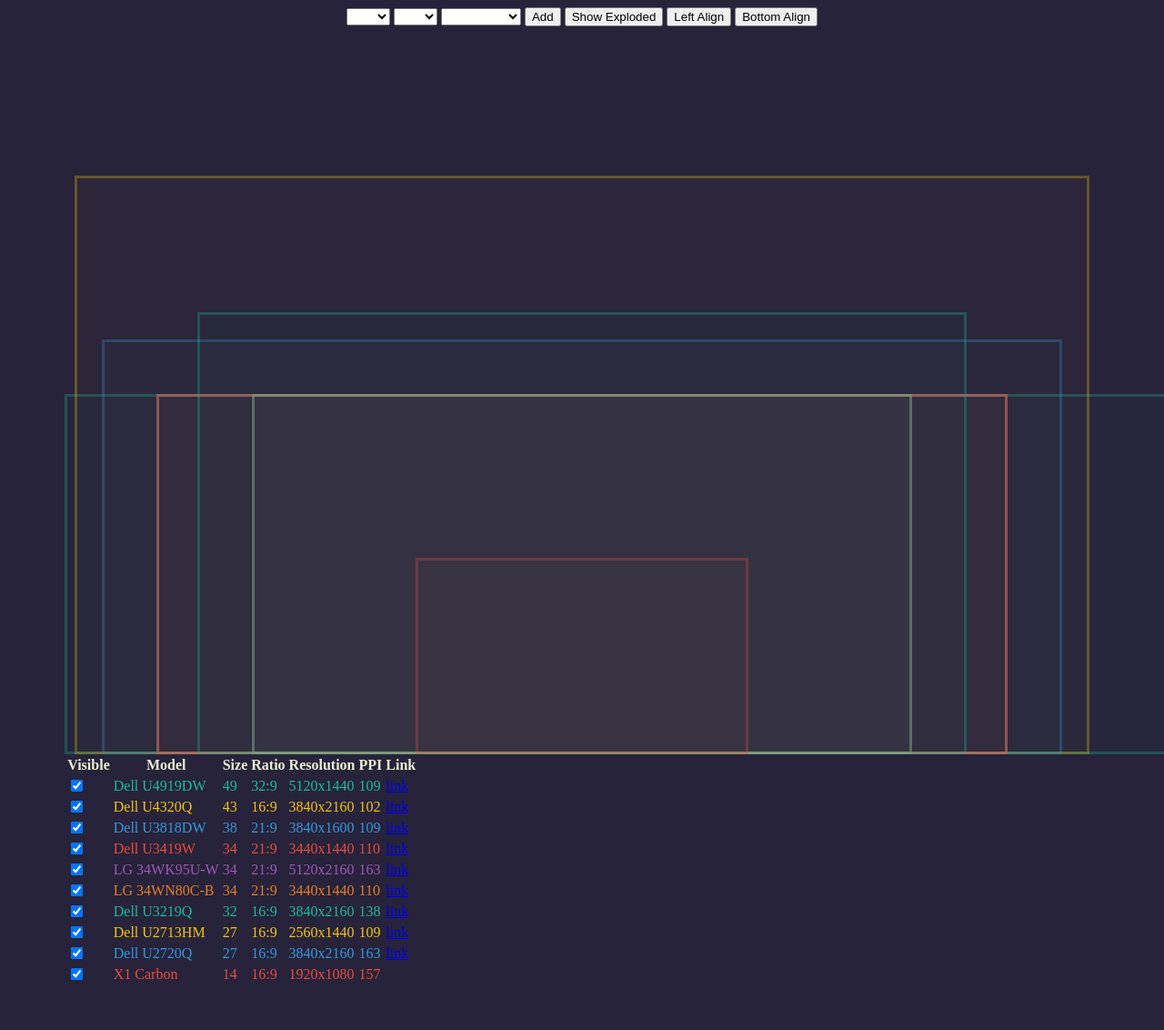
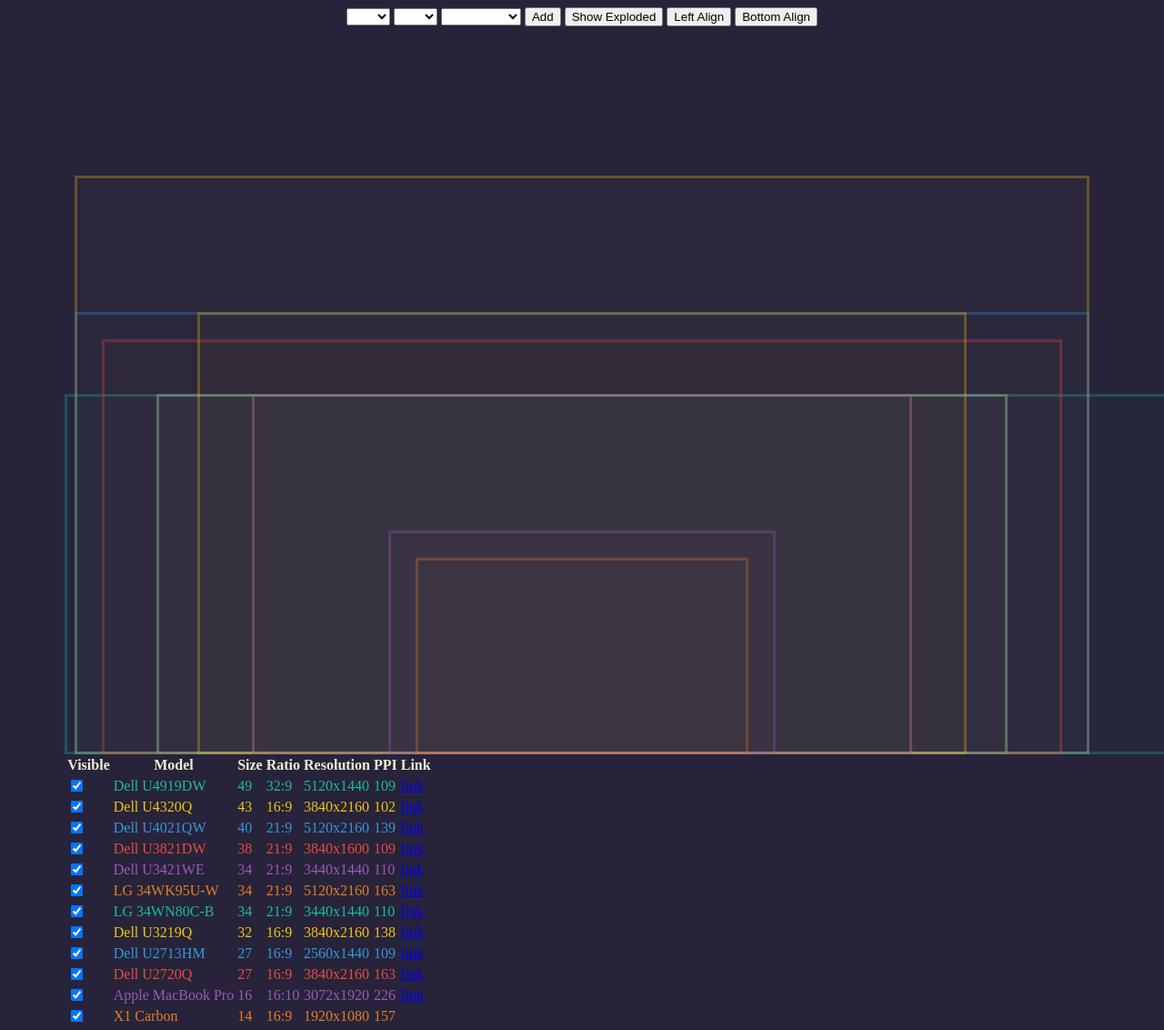
Before and after one commit to bwiggs/monitor-tool, a plain HTML site: page index.html in a window 1280 px wide. Shown: the top 1132 px of the page at 91% size. Before the commit the page ends 1091 px from the top, so only its background shows below. Drawn offline with nearby package versions, Linux system fonts and the light colour scheme.

Commit message:
new dell models, added ratio to hover descriptions, adds title

```diff
--- a/index.html
+++ b/index.html
@@ -2,7 +2,7 @@
 <head>
     <meta charset="UTF-8">
     <meta name="viewport" content="width=device-width, initial-scale=1.0">
-    <title>Document</title>
+    <title>Display Minitor Comparison Tool</title>
     <!-- production version, optimized for size and speed -->
     <!-- <script src="https://cdn.jsdelivr.net/npm/vue@2"></script> -->
 
--- a/main.js
+++ b/main.js
@@ -28,7 +28,7 @@
     }
 
     toString() {
-        return `${this.name ? this.name + ' ' : ''}${this.inches}" ${this.pxw}x${this.pxh} ${this.ppi}ppi ${this.width}x${this.height}in`;
+        return `${this.name ? this.name + ' ' : ''}${this.inches}" ${this.ratio} ${this.pxw}x${this.pxh} ${this.ppi}ppi ${this.width}x${this.height}in`;
     }
  }
 
@@ -44,17 +44,21 @@
 
 const ASPECT_32_9 = new Ratio(32, 9);
 const ASPECT_21_9 = new Ratio(21, 9);
+const ASPECT_16_10 = new Ratio(16, 10);
 const ASPECT_16_9 = new Ratio(16, 9);
 
 const MONITORS = {
             DELL_U4919DW: new Display('Dell U4919DW', 49, ASPECT_32_9, '5120x1440', 'https://www.dell.com/en-us/work/shop/dell-ultrasharp-49-curved-monitor-u4919dw/apd/210-arnw/monitors-monitor-accessories'),
+            DELL_U4021QW: new Display('Dell U4021QW', 40, ASPECT_21_9, '5120x2160', 'https://www.dell.com/en-us/work/shop/dell-ultrasharp-40-curved-wuhd-monitor-u4021qw/apd/210-aykx/monitors-monitor-accessories'),
             DELL_U4320Q: new Display('Dell U4320Q', 43, ASPECT_16_9, '3840x2160', 'https://www.dell.com/en-us/work/shop/accessories/apd/210-AVKE'),
-            DELL_U3818DW: new Display('Dell U3818DW', 38, ASPECT_21_9, '3840x1600', 'https://www.dell.com/en-us/work/shop/dell-ultrasharp-38-curved-monitor-u3818dw/apd/210-AMRC/monitors-monitor-accessories'),
+            DELL_U3821DW: new Display('Dell U3821DW', 38, ASPECT_21_9, '3840x1600', 'https://www.dell.com/en-us/work/shop/dell-ultrasharp-38-curved-usb-c-hub-monitor-u3821dw/apd/210-ayle/monitors-monitor-accessories'),
+            DELL_U3421WE: new Display('Dell U3421WE', 34, ASPECT_21_9, '3440x1440', 'https://www.dell.com/en-us/work/shop/dell-ultrasharp-34-curved-usb-c-hub-monitor-u3421we/apd/210-axqs/monitors-monitor-accessories'),
             DELL_U3419W: new Display('Dell U3419W', 34, ASPECT_21_9, '3440x1440', 'https://www.dell.com/en-us/work/shop/dell-ultrasharp-34-curved-usb-c-monitor-u3419w/apd/210-ARCL/monitors-monitor-accessories'),
             DELL_U3219Q: new Display('Dell U3219Q', 32, ASPECT_16_9, '3840x2160', 'https://www.dell.com/en-us/work/shop/dell-ultrasharp-32-4k-usb-c-monitor-u3219q/apd/210-aqzz/monitors-monitor-accessories'),
             DELL_U2720Q: new Display('Dell U2720Q', 27, ASPECT_16_9, '3840x2160','https://www.dell.com/en-us/work/shop/ultrasharp-27-4k-usb-c-monitor-u2720q/apd/210-avjv/monitors-monitor-accessories' ),
             DELL_U2713HM: new Display('Dell U2713HM', 27, ASPECT_16_9, '2560x1440', 'https://www.dell.com/hr/p/dell-u2713hm/pd'),
             LENOVO_X1: new Display('X1 Carbon', 14, ASPECT_16_9, '1920x1080'),
+            APPLE_MBP_16: new Display('Apple MacBook Pro', 16, ASPECT_16_10, '3072x1920', 'https://www.apple.com/macbook-pro-16'),
             LG_34WK95U: new Display('LG 34WK95U-W', 34, ASPECT_21_9, '5120x2160', 'https://www.lg.com/us/monitors/lg-34WK95U-W-ultrawide-monitor'),
             LG_34WN80C: new Display('LG 34WN80C-B', 34, ASPECT_21_9, '3440x1440', 'https://www.lg.com/us/monitors/lg-34wn80c-b-ultrawide-monitor'),
 }
@@ -73,12 +77,14 @@
         displays: [
             MONITORS.DELL_U4320Q,
             MONITORS.LENOVO_X1,
+            MONITORS.APPLE_MBP_16,
             MONITORS.DELL_U2713HM,
             MONITORS.DELL_U2720Q,
-            MONITORS.DELL_U3419W,
+            MONITORS.DELL_U3421WE,
+            MONITORS.DELL_U4021QW,
             MONITORS.DELL_U4919DW,
             MONITORS.DELL_U3219Q,
-            MONITORS.DELL_U3818DW,
+            MONITORS.DELL_U3821DW,
             MONITORS.LG_34WK95U,
             MONITORS.LG_34WN80C,
         ],
```
Also changed, not shown: 2 other files.
